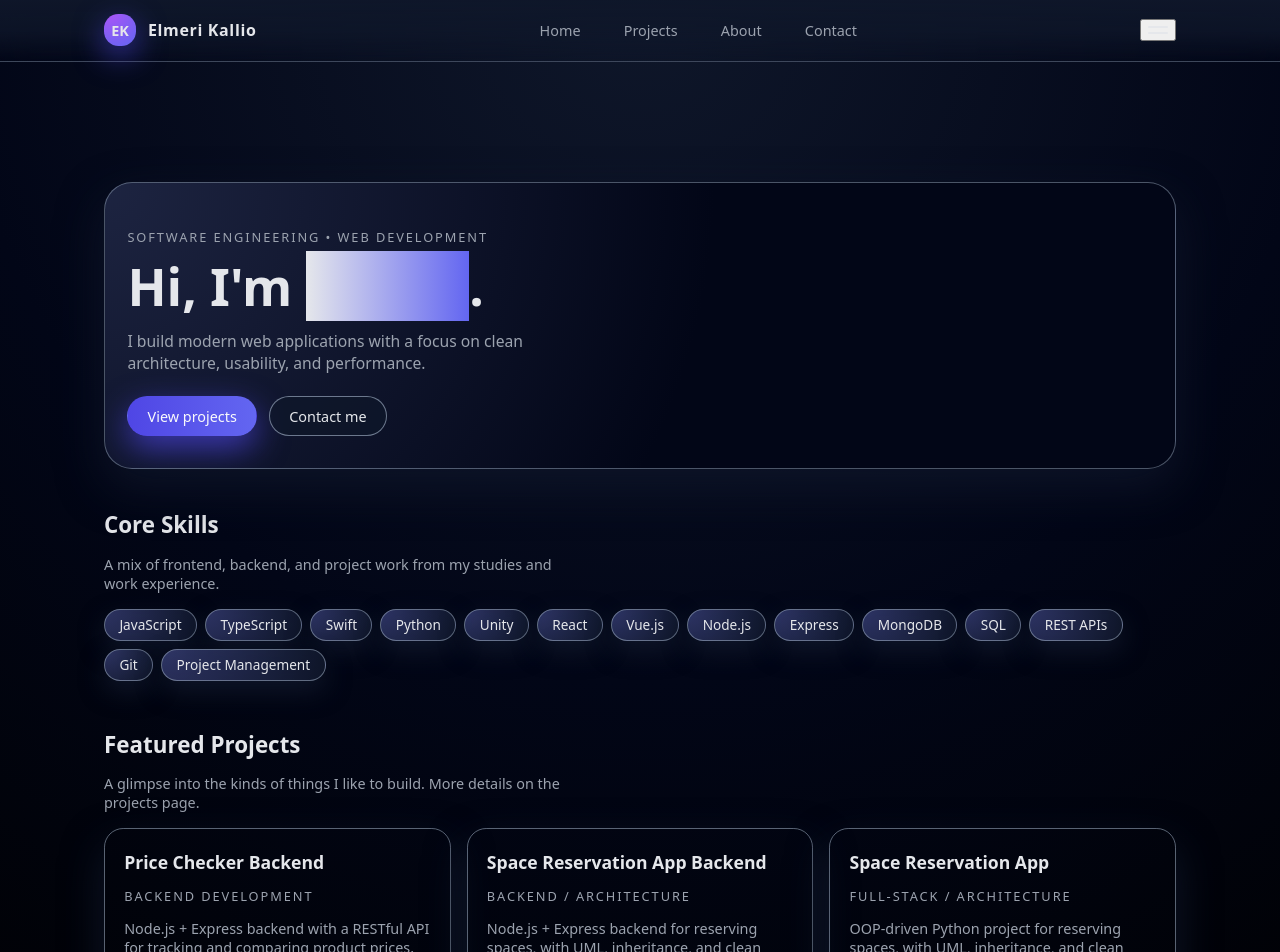
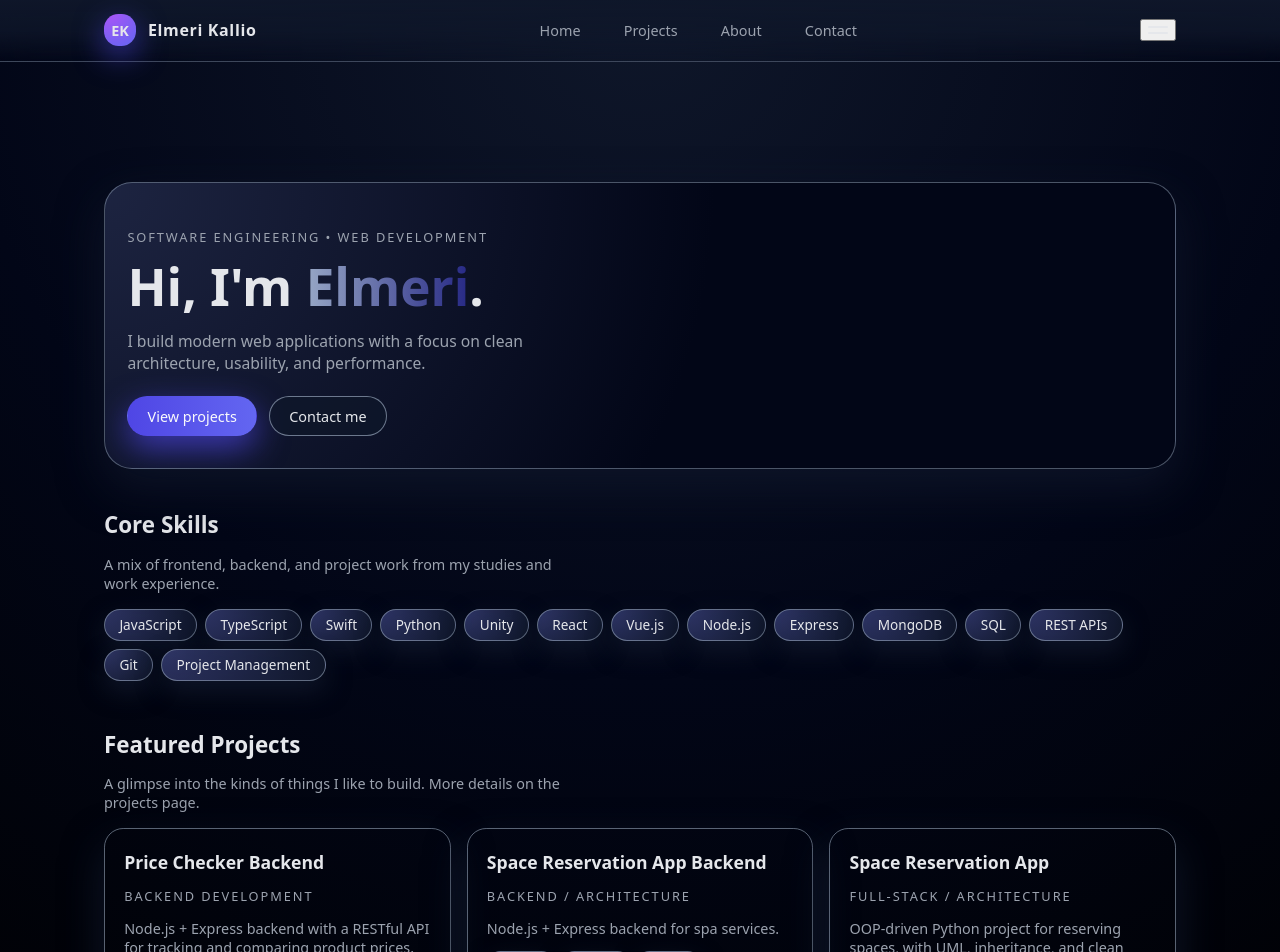
Before and after one commit to Elmerikallio/web-app-EK, a React (Create React App) app: page / in a window 1280 px wide. Shown: the top 952 px of the page. Built offline with nearby package versions, Linux system fonts and the light colour scheme.

Commit message:
styling fix

```diff
--- a/src/config/projects.js
+++ b/src/config/projects.js
@@ -13,7 +13,7 @@ export const projects = [
         id: "spa-reservation-backend",
         title: "Space Reservation App Backend",
         description:
-          "Node.js + Express backend for reserving spaces, with UML, inheritance, and clean architecture focus.",
+          "Node.js + Express backend for spa services.",
         tech: ["Node.js", "Express", "MySQL"],
         role: "Backend / architecture",
         highlight: true,
--- a/src/styles/globals.css
+++ b/src/styles/globals.css
@@ -104,7 +104,7 @@ a {
 
 .navbar-link:active {
     background: var(--accent-soft);
-    color: #e5e7eb;
+    color: #e5e7eb00;
     box-shadow: 0 0 0 1px rgba(129, 140, 248, 0.6);
 }
 
@@ -199,9 +199,12 @@ a {
 }
 
 .hero-highlight {
-    background: linear-gradient(to right, #e5e7eb, #6366f1);
+    display: inline-block;
+    background: linear-gradient(to right, #97a7c5, #272985);
+    background-clip: text;
     --webkit-background-clip: text;
     color: transparent;
+    --webkit-text-fill-color: transparent;
 }
 
 .hero-subtitle {
@@ -273,9 +276,9 @@ a {
 .hero-interactive::before {
     content: "";
     position: absolute;
-    inset: -40%;
+    inset: 0;
     background: radial-gradient(
-        circle 180px at var(--cursor-x, 50%) var(--cursor-y, 0),
+        180px circle at var(--cursor-x) var(--cursor-y),
         rgba(96, 165, 250, 0.35),
         transparent 60%
     );
```
